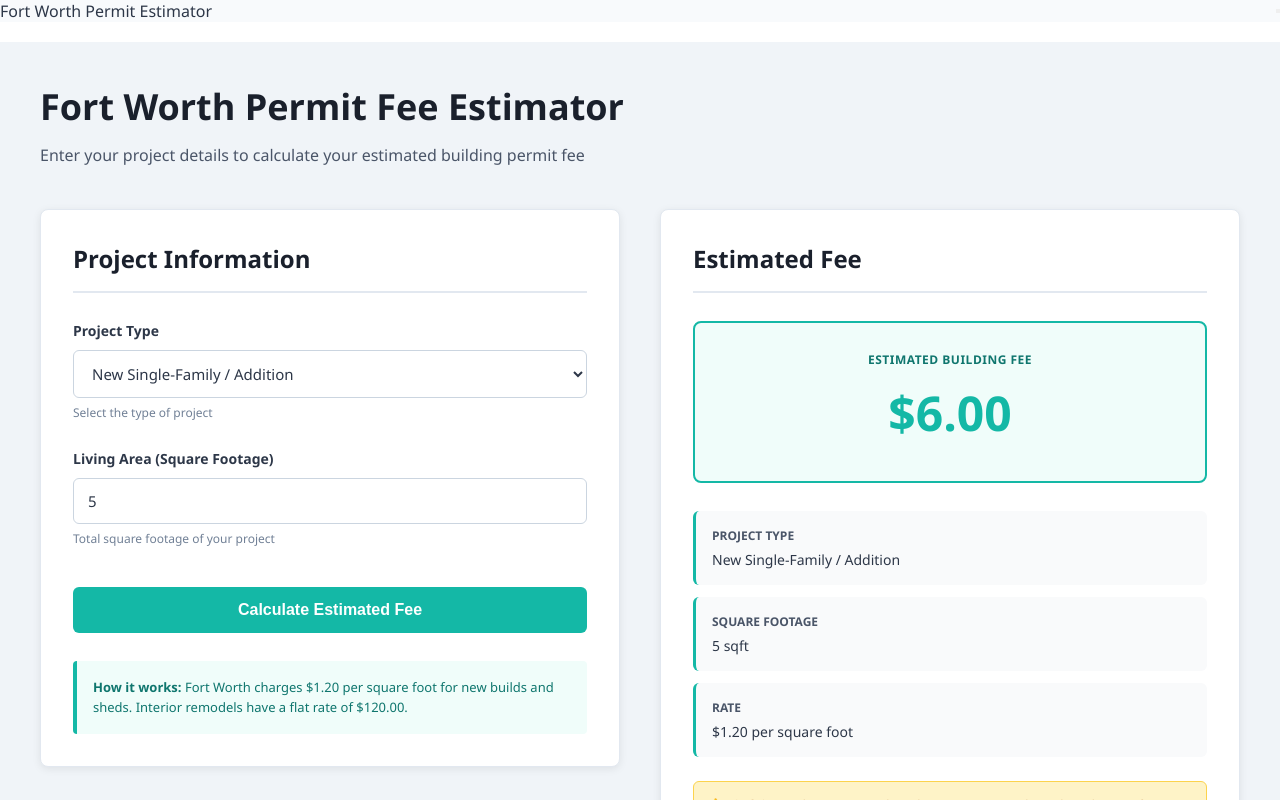
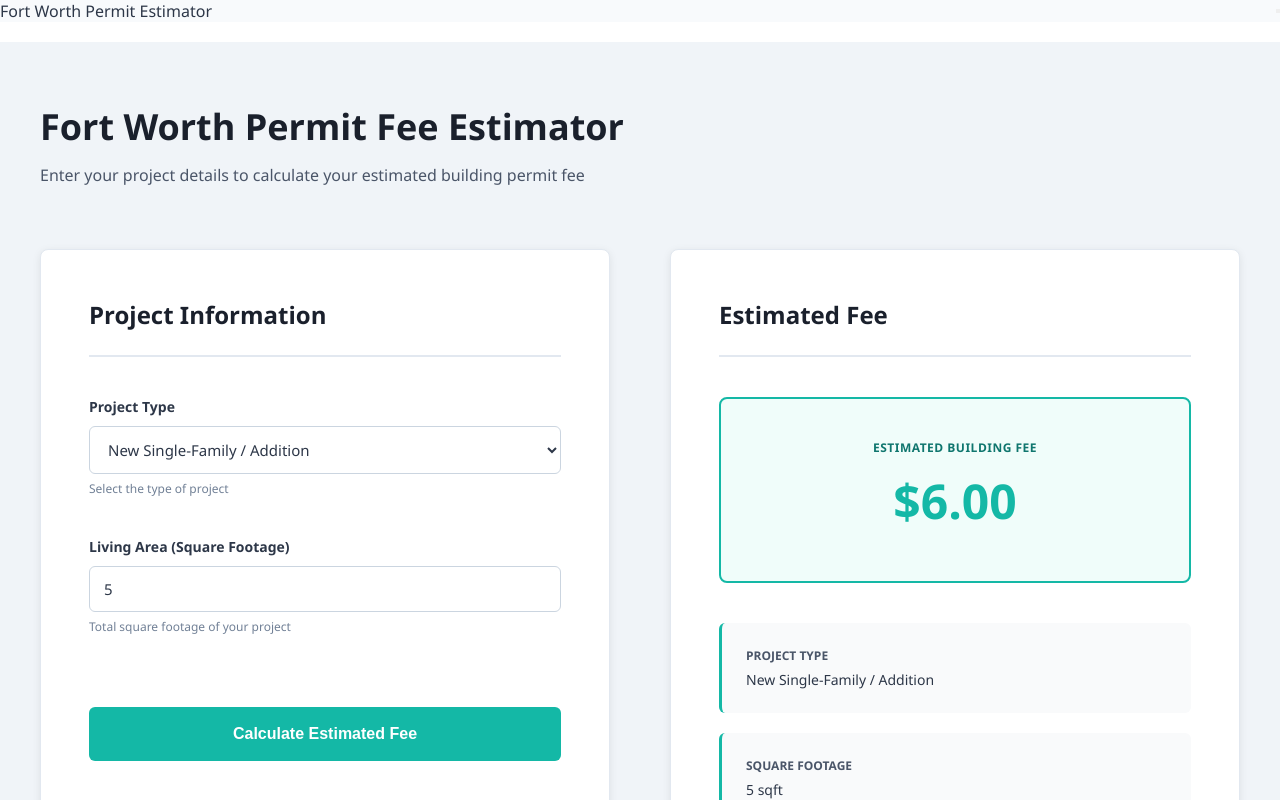
Before and after one commit to bryndonprestong-arch/fort-worth-permit-estimator, a React (Vite) app: page / in a window 1280 px wide. Both pictures are taken after typing "5" into the empty fields and a click on the button "Calculate Estimated Fee". Shown: the top 800 px of the page. Built offline with nearby package versions, Linux system fonts and the light colour scheme.

Commit message:
Increase spacing: Add more breathing room around all information

```diff
--- a/src/components/Calculator.tsx
+++ b/src/components/Calculator.tsx
@@ -26,10 +26,10 @@
   };
 
   return (
-    <div style={{ backgroundColor: '#f0f4f8', padding: '40px 20px', minHeight: '100vh' }}>
+    <div style={{ backgroundColor: '#f0f4f8', padding: '60px 20px', minHeight: '100vh' }}>
       <div style={{ maxWidth: '1200px', margin: '0 auto' }}>
         {/* Header */}
-        <div style={{ marginBottom: '40px' }}>
+        <div style={{ marginBottom: '60px' }}>
           <h1 style={{
             fontSize: '36px',
             fontWeight: 'bold',
@@ -51,14 +51,14 @@
         <div style={{
           display: 'grid',
           gridTemplateColumns: '1fr 1fr',
-          gap: '40px',
+          gap: '60px',
           alignItems: 'start',
         }}>
           {/* LEFT COLUMN - INPUT FORM */}
           <div style={{
             backgroundColor: '#ffffff',
             borderRadius: '8px',
-            padding: '32px',
+            padding: '48px',
             boxShadow: '0 2px 8px rgba(0, 0, 0, 0.08)',
             border: '1px solid #e2e8f0',
           }}>
@@ -66,15 +66,15 @@
               fontSize: '24px',
               fontWeight: 'bold',
               color: '#1a202c',
-              marginBottom: '28px',
-              paddingBottom: '16px',
+              marginBottom: '40px',
+              paddingBottom: '24px',
               borderBottom: '2px solid #e2e8f0',
             }}>
               Project Information
             </h2>
 
             {/* Project Type Field */}
-            <div style={{ marginBottom: '28px' }}>
+            <div style={{ marginBottom: '40px' }}>
               <label style={{
                 display: 'block',
                 fontSize: '14px',
@@ -122,7 +122,7 @@
 
             {/* Square Footage Field - Only show for non-remodel */}
             {projectType !== 'remodel' && (
-              <div style={{ marginBottom: '28px' }}>
+              <div style={{ marginBottom: '40px' }}>
                 <label style={{
                   display: 'block',
                   fontSize: '14px',
@@ -172,7 +172,7 @@
               onClick={handleCalculate}
               style={{
                 width: '100%',
-                padding: '14px 20px',
+                padding: '18px 24px',
                 fontSize: '16px',
                 fontWeight: '600',
                 color: '#ffffff',
@@ -180,7 +180,7 @@
                 border: 'none',
                 borderRadius: '6px',
                 cursor: 'pointer',
-                marginTop: '12px',
+                marginTop: '32px',
                 transition: 'all 0.3s ease',
               }}
               onMouseEnter={(e) => {
@@ -199,8 +199,8 @@
 
             {/* Info Box */}
             <div style={{
-              marginTop: '28px',
-              padding: '16px',
+              marginTop: '40px',
+              padding: '24px',
               backgroundColor: '#f0fdfa',
               borderLeft: '4px solid #14b8a6',
               borderRadius: '4px',
@@ -219,7 +219,7 @@
           <div style={{
             backgroundColor: '#ffffff',
             borderRadius: '8px',
-            padding: '32px',
+            padding: '48px',
             boxShadow: '0 2px 8px rgba(0, 0, 0, 0.08)',
             border: '1px solid #e2e8f0',
           }}>
@@ -227,8 +227,8 @@
               fontSize: '24px',
               fontWeight: 'bold',
               color: '#1a202c',
-              marginBottom: '28px',
-              paddingBottom: '16px',
+              marginBottom: '40px',
+              paddingBottom: '24px',
               borderBottom: '2px solid #e2e8f0',
             }}>
               Estimated Fee
@@ -241,9 +241,9 @@
                   backgroundColor: '#f0fdfa',
                   border: '2px solid #14b8a6',
                   borderRadius: '8px',
-                  padding: '28px',
+                  padding: '40px',
                   textAlign: 'center',
-                  marginBottom: '28px',
+                  marginBottom: '40px',
                 }}>
                   <p style={{
                     fontSize: '12px',
@@ -266,12 +266,12 @@
                 </div>
 
                 {/* Result Details */}
-                <div style={{ marginBottom: '24px' }}>
+                <div style={{ marginBottom: '32px' }}>
                   <div style={{
                     backgroundColor: '#f9fafb',
-                    padding: '16px',
+                    padding: '24px',
                     borderRadius: '6px',
-                    marginBottom: '12px',
+                    marginBottom: '20px',
                     borderLeft: '3px solid #14b8a6',
                   }}>
                     <p style={{
@@ -296,9 +296,9 @@
                   {projectType !== 'remodel' && (
                     <div style={{
                       backgroundColor: '#f9fafb',
-                      padding: '16px',
+                      padding: '24px',
                       borderRadius: '6px',
-                      marginBottom: '12px',
+                      marginBottom: '20px',
                       borderLeft: '3px solid #14b8a6',
                     }}>
                       <p style={{
@@ -321,7 +321,7 @@
 
                   <div style={{
                     backgroundColor: '#f9fafb',
-                    padding: '16px',
+                    padding: '24px',
                     borderRadius: '6px',
                     borderLeft: '3px solid #14b8a6',
                   }}>
@@ -329,7 +329,7 @@
                       fontSize: '12px',
                       fontWeight: '600',
                       color: '#4a5568',
-                      marginBottom: '6px',
+                      marginBottom: '8px',
                     }}>
                       RATE
                     </p>
@@ -348,10 +348,10 @@
                   backgroundColor: '#fef3c7',
                   border: '1px solid #fcd34d',
                   borderRadius: '6px',
-                  padding: '14px',
-                  fontSize: '12px',
+                  padding: '24px',
+                  fontSize: '13px',
                   color: '#92400e',
-                  lineHeight: '1.5',
+                  lineHeight: '1.6',
                 }}>
                   <strong>⚠️ Disclaimer:</strong> This estimate is based on 2026 Fort Worth residential permit fee structure. Estimates exclude impact fees and trade permits. Always verify with the Fort Worth Building Department for current rates.
                 </div>
@@ -359,7 +359,7 @@
             ) : (
               <div style={{
                 textAlign: 'center',
-                padding: '60px 20px',
+                padding: '80px 20px',
                 color: '#a0aec0',
               }}>
                 <p style={{
```
